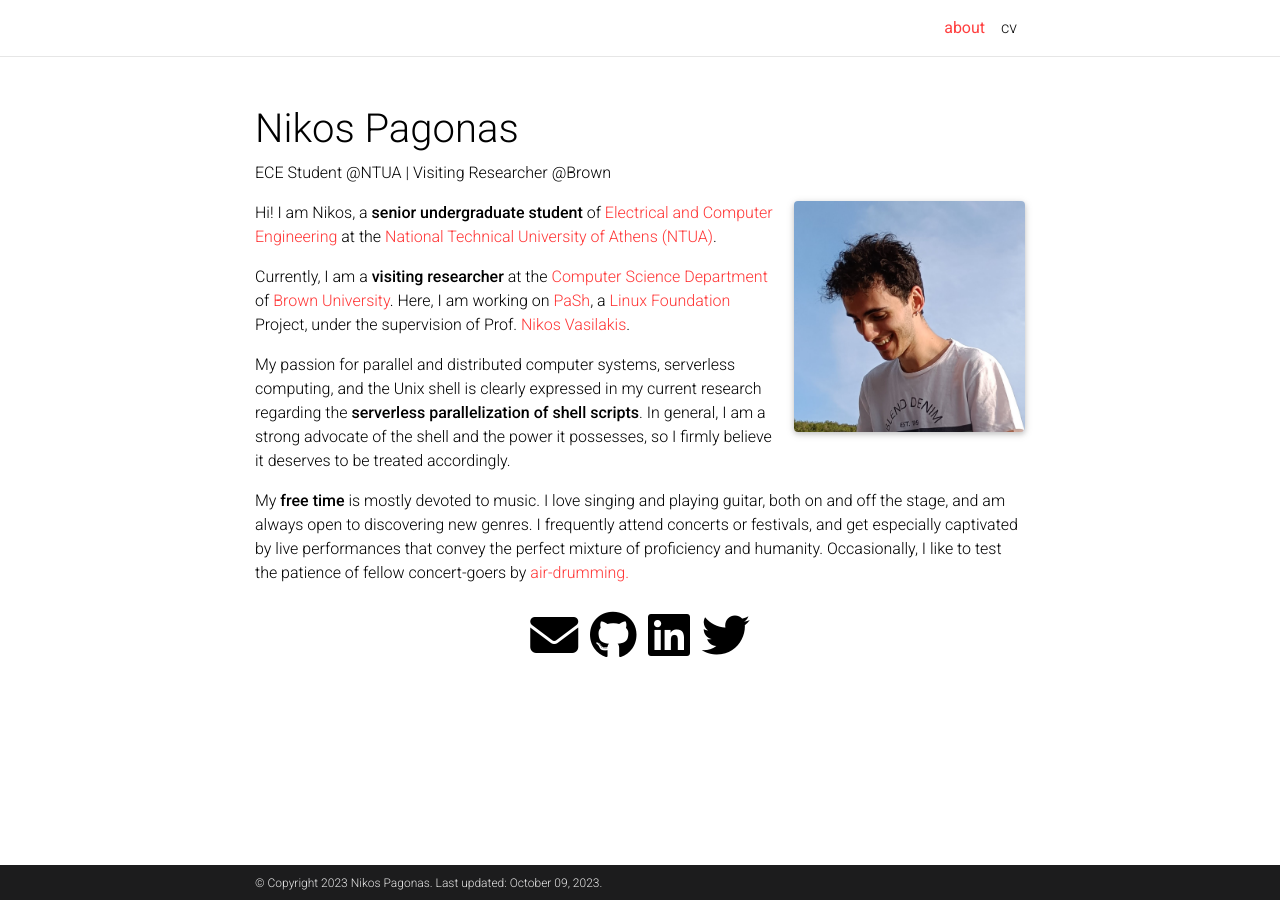
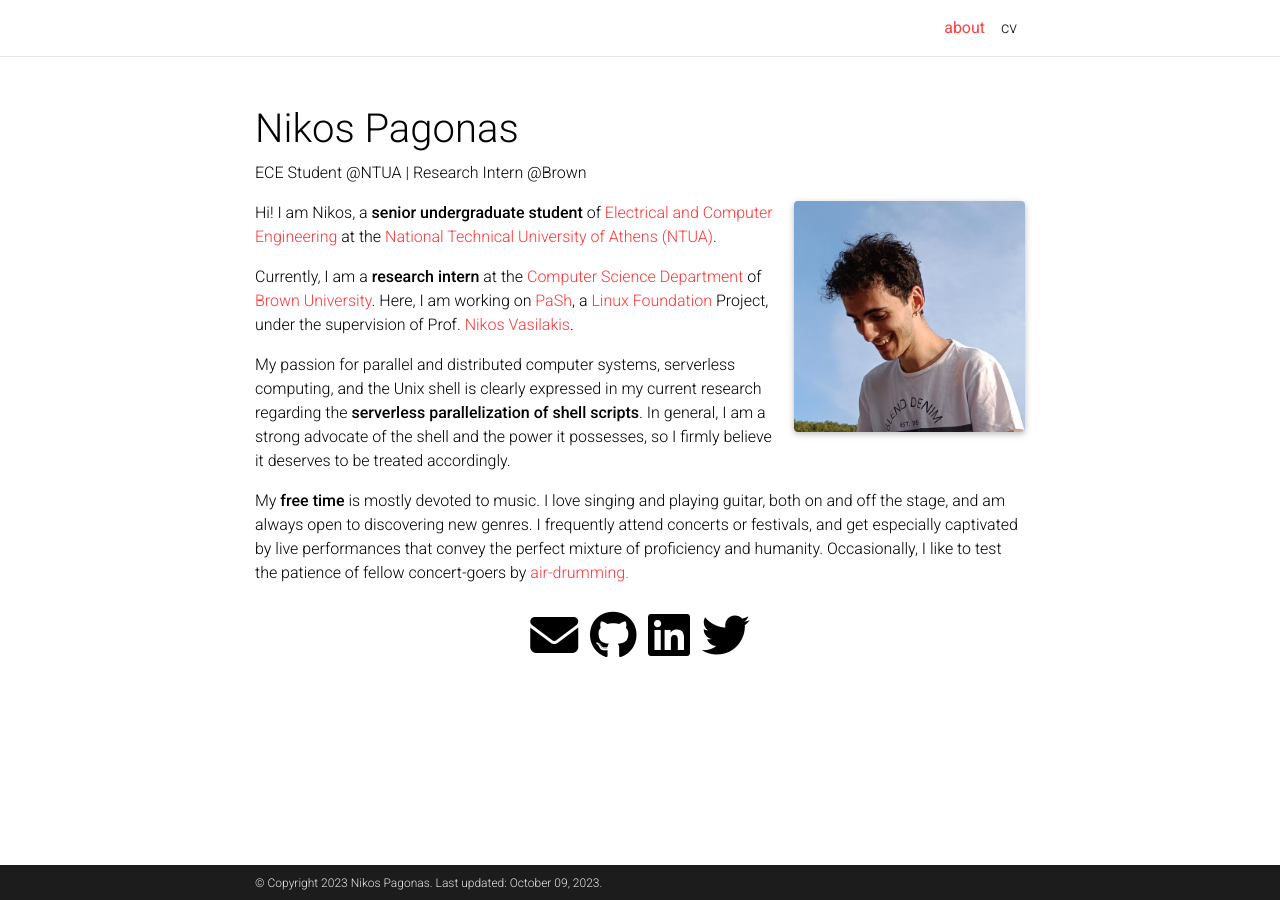
Before and after one commit to nikpag/nikpag.github.io, a Jekyll site: the page built from _pages/about.md, in a window 1280 px wide. Built offline with Jekyll 4.4.1, drawn with Linux system fonts in a browser that asks for light colours; comment, search, counter and statistics services are not loaded; a style sheet for code colours, icons or effects is not loaded.

Commit message:
Change visiting researcher title on about.md and CV

```diff
--- a/_pages/about.md
+++ b/_pages/about.md
@@ -2,7 +2,7 @@
 layout: about
 title: about
 permalink: /
-subtitle: ECE Student @NTUA | Visiting Researcher @Brown
+subtitle: ECE Student @NTUA | Research Intern @Brown
 
 profile:
   align: right
@@ -21,7 +21,7 @@
 
 Hi! I am Nikos, a **senior undergraduate student** of [Electrical and Computer Engineering](https://www.ece.ntua.gr/en/) at the [National Technical University of Athens (NTUA)](https://www.ntua.gr/en/).
 
-Currently, I am a **visiting researcher** at the [Computer Science Department](https://cs.brown.edu/) of [Brown University](https://www.brown.edu/). Here, I am working on [PaSh](https://binpa.sh/), a [Linux Foundation](https://www.linuxfoundation.org/) Project, under the supervision of Prof. [Nikos Vasilakis](https://nikos.vasilak.is/).
+Currently, I am a **research intern** at the [Computer Science Department](https://cs.brown.edu/) of [Brown University](https://www.brown.edu/). Here, I am working on [PaSh](https://binpa.sh/), a [Linux Foundation](https://www.linuxfoundation.org/) Project, under the supervision of Prof. [Nikos Vasilakis](https://nikos.vasilak.is/).
 
 My passion for parallel and distributed computer systems, serverless computing, and the Unix shell is clearly expressed in my current research regarding the **serverless parallelization of shell scripts**. In general, I am a strong advocate of the shell and the power it possesses, so I firmly believe it deserves to be treated accordingly.
 
```
Also changed, not shown: 1 other file.
